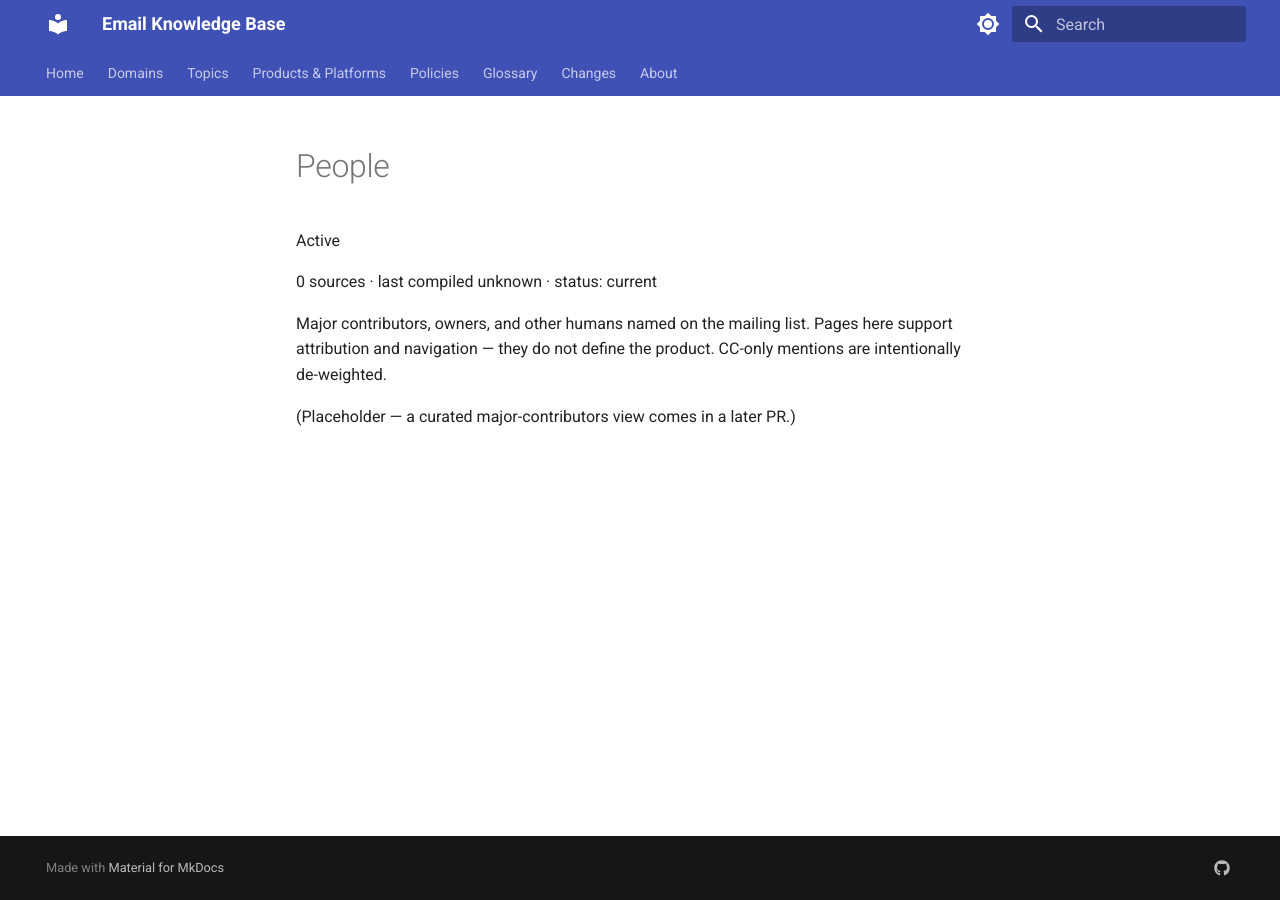
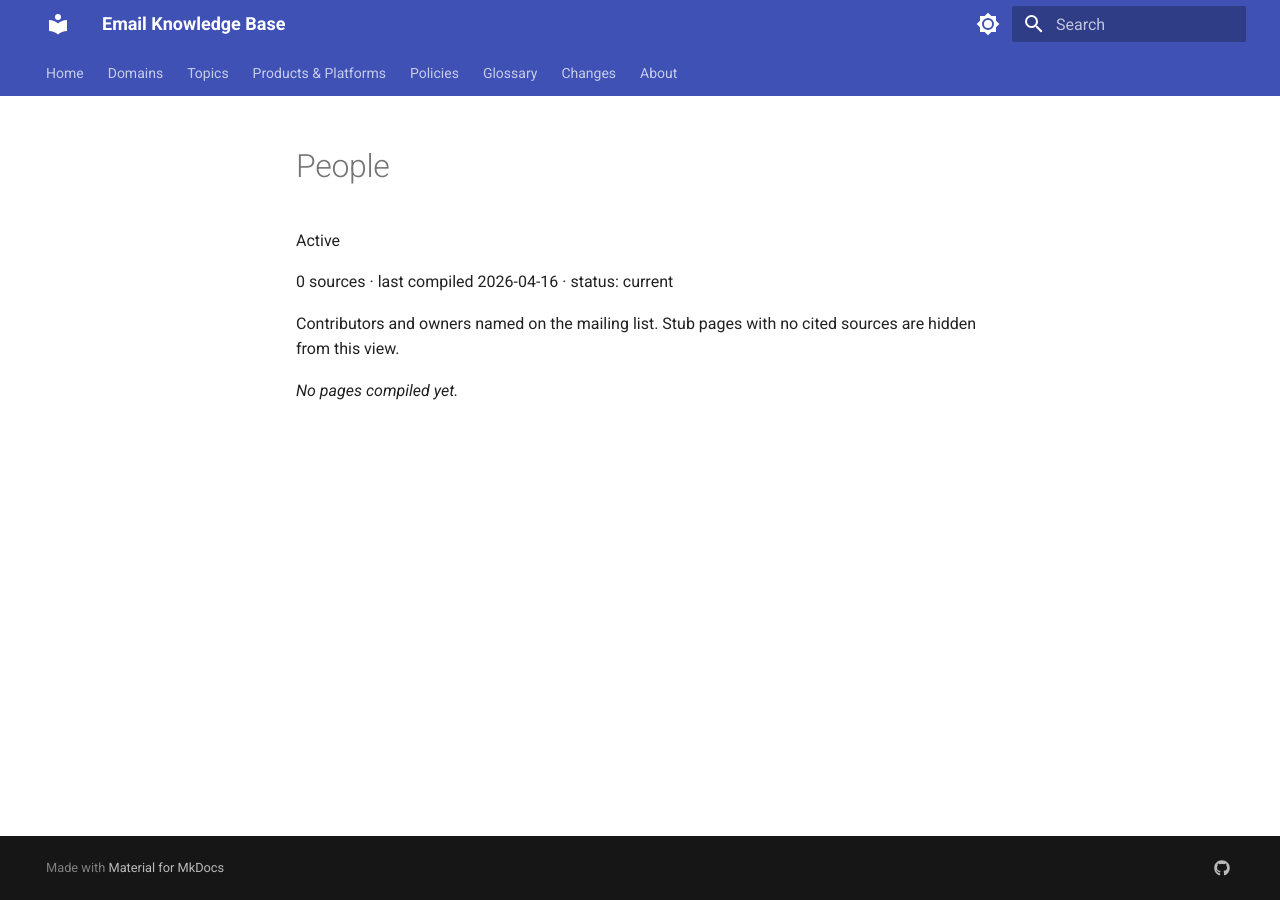
Before and after one commit to jyotiduhan2004/IM-Hackathon, an MkDocs documentation site: the page built from wiki/entities/index.md, in a window 1280 px wide. Built offline with MkDocs 1.6.1 and Material for MkDocs 9.7.7, drawn with Linux system fonts in a browser that asks for light colours.

```diff
--- a/wiki/entities/index.md
+++ b/wiki/entities/index.md
@@ -1,13 +1,12 @@
 ---
-title: "People"
+title: People
 page_type: index
 status: current
+last_compiled: '2026-04-16T08:15:30.890702+00:00'
 ---
 
 # People
 
-Major contributors, owners, and other humans named on the mailing list.
-Pages here support attribution and navigation — they do not define the
-product. CC-only mentions are intentionally de-weighted.
+Contributors and owners named on the mailing list. Stub pages with no cited sources are hidden from this view.
 
-(Placeholder — a curated major-contributors view comes in a later PR.)
+*No pages compiled yet.*
```
Also changed, not shown: wiki/home.md (+21 -9 lines), wiki/policies/index.md (+4 -4 lines), wiki/systems/index.md (+4 -7 lines), wiki/topics/index.md (+4 -6 lines), 1 other file.
